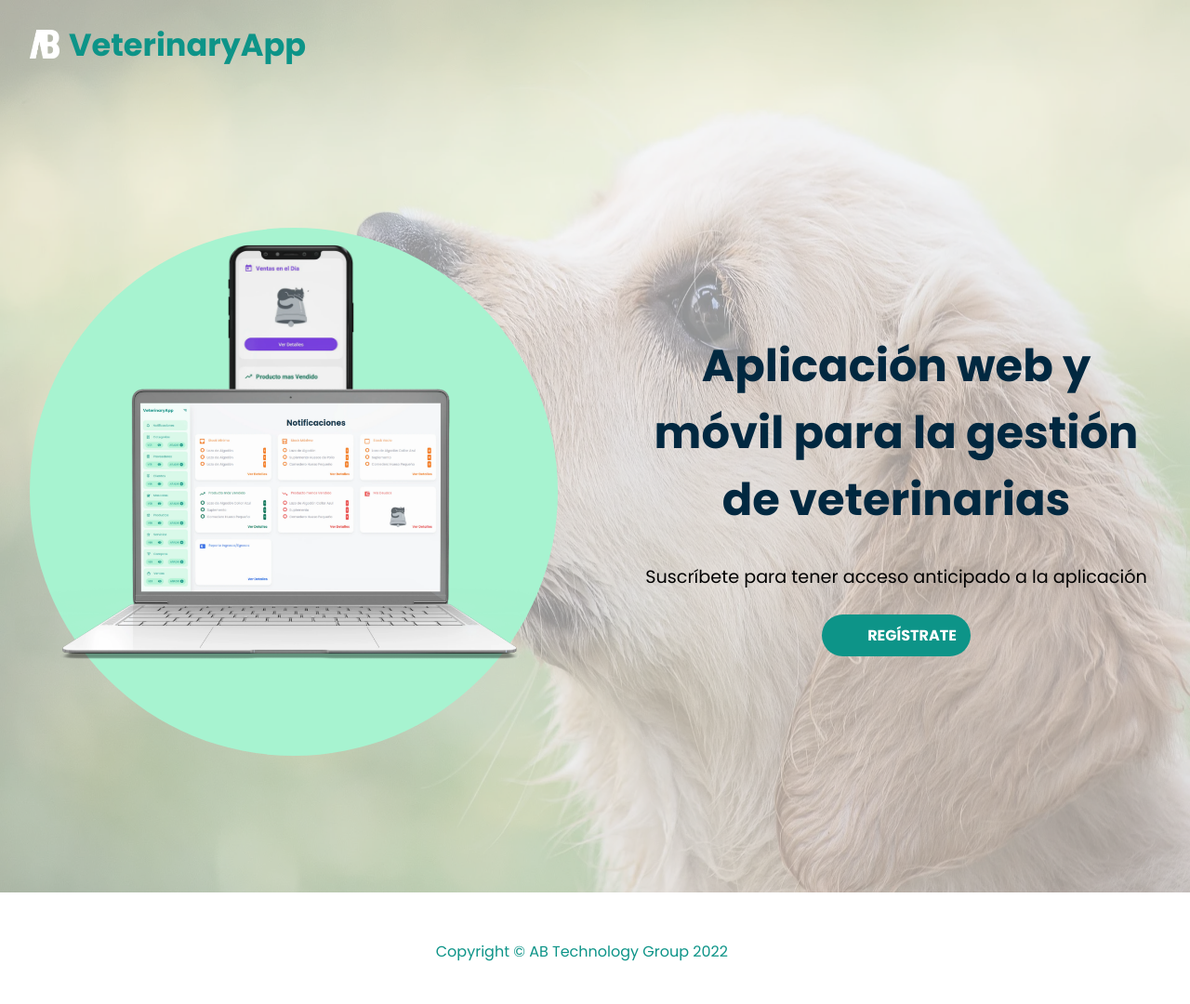
After one commit to gerencia-ab/AB-technology2.0, a PHP site: page /Views/veterinary/index.html in a window 1280 px wide. The commit adds this page. Shown: the whole page at 93% size. Run offline with PHP 8.4, Linux system fonts and the light colour scheme; some libraries are stand-ins or nearby versions.

Commit message:
Página publicitaria para veterinaria

```diff
--- /dev/null
+++ b/Views/veterinary/estilos.css
@@ -0,0 +1,191 @@
+@import url('https://fonts.googleapis.com/css2?family=Poppins:wght@400;500;600;700;800&display=swap');
+
+* {
+    padding: 0;
+    margin: 0;
+    box-sizing: border-box;
+    font-family: 'Poppins', sans-serif;
+}
+
+body {
+    background-color: #F4F5F7;
+}
+
+header {
+    display: flex;
+    flex-direction: column;
+    justify-content: center;
+    align-items: center;
+    height: 120vh;
+}
+
+h1 {
+    color: #0d9488;
+}
+
+.title {
+    color: #012840;
+    font-size: 3rem;
+    margin: 1rem;
+}
+
+nav {
+    display: flex;
+    padding: 1rem 2rem;
+    margin: 0.5rem 0;
+    font-size: 1.4rem;
+    width: 100%;
+    flex-direction: row;
+    justify-content: flex-start;
+}
+
+p {
+    margin: 1rem;
+    font-size: 1.2rem;
+}
+
+.preview-container {
+    width: 100%;
+    display: grid;
+    grid-template-columns: repeat(2, 1fr);
+    gap: 1rem;
+    height: 90%;
+}
+
+.preview-container>div:first-child {
+    position: relative;
+    width: 100%;
+    height: 100%;
+    min-height: 380px;
+    left: 0;
+    right: 0;
+    top: 0;
+    bottom: 0;
+}
+
+/*Laptop*/
+.preview-container>div:first-child img:first-child {
+    position: absolute;
+    left: 0;
+    right: 0;
+    top: 30%;
+    margin: auto;
+    width: 95%;
+    z-index: 2;
+}
+
+/*Celular*/
+.preview-container>div:first-child img:last-child {
+    position: absolute;
+    left: 0;
+    right: 0;
+    top: 0;
+    bottom: 30%;
+    margin: auto;
+    width: 25%;
+    z-index: 0;
+}
+
+/*Circulo*/
+.preview-container>div:first-child > div {
+    position: absolute;
+    left: 0;
+    right: 0;
+    top: 0;
+    bottom: 0;
+    margin: auto;
+    border-radius: 50%;
+    width: 90%;
+    aspect-ratio: 1 / 1;
+    background-color: #A7F3D0;
+}
+
+.preview-container>div:last-child {
+    display: flex;
+    padding: 1rem;
+    flex-direction: column;
+    justify-content: center;
+    text-align: center;
+    align-items: center;
+    width: 100%;
+}
+
+.btn-primario {
+    border: none !important;
+    margin: 10px;
+    display: flex;
+    font-weight: bold;
+    justify-content: center;
+    padding: 10px 15px;
+    color: #fff !important;
+    border-radius: 100px;
+    background-color: #0d9488;
+    transition: all 0.3s ease;
+}
+
+.btn-primario:hover {
+    box-shadow: 0px 10px 15px -3px rgba(107, 114, 128, 0.301),
+        0px 4px 6px -2px rgba(107, 114, 128, 0.13);
+    transition: all 0.3s ease;
+}
+
+.modal {
+    display: none;
+    justify-content: center;
+    align-items: center;
+    width: 100vw;
+    height: 100%;
+    z-index: 10;
+    position: fixed;
+    backdrop-filter: blur(10px) brightness(40%);
+}
+
+.modal>div {
+    top: 0;
+    left: 0;
+    right: 0;
+    bottom: 0;
+    margin: auto;
+    background-color: #fff;
+    box-shadow: 0px 10px 15px -3px rgba(107, 114, 128, 0.301),
+        0px 4px 6px -2px rgba(107, 114, 128, 0.13);
+    overflow-y: auto;
+    border-radius: 1rem;
+    width: 90%;
+    height: 90%;
+    max-width: 800px;
+    z-index: 10;
+
+}
+
+.open {
+    display: flex;
+}
+
+.imgFondo{
+    opacity: .4;
+    position: absolute;
+    width: 100%;
+    height: 120vh;
+}
+
+footer{
+    color: #0D9488;
+    bottom: 0 !important;
+    width: 100%;
+    align-items: center;
+    height: 120px;
+    display: flex;
+    justify-content: center;
+    background-color: white;
+}
+
+@media (max-width:600px) {
+    .preview-container {
+        grid-template-columns: 1fr;
+    }
+
+    nav {
+        justify-content: center;
+    }
+}
--- /dev/null
+++ b/Views/veterinary/index.html
@@ -0,0 +1,76 @@
+<!DOCTYPE html>
+<html lang="en">
+
+<head>
+    <meta charset="UTF-8">
+    <meta http-equiv="X-UA-Compatible" content="IE=edge">
+    <meta name="viewport" content="width=device-width, initial-scale=1.0">
+    <link rel="stylesheet" href="./estilos.css">
+    <link
+    rel="stylesheet"
+    href="https://cdnjs.cloudflare.com/ajax/libs/animate.css/4.1.1/animate.min.css"
+  />
+    <title>VeterinaryApp</title>
+</head>
+
+<body>
+    <div class="modal" id="modal">
+        <div>
+            <iframe src="https://docs.google.com/forms/d/e/1FAIpQLSdYmkqFVKaRQ52NUD2_iDOM3KOooinGNki4dqFaLlDAF078Kg/viewform?embedded=true" width="640" height="1583" style="margin: auto; width: 100%;" frameborder="0" marginheight="0" marginwidth="0">Cargando…</iframe>
+            <a class="btn-primario" id="btnCerrar" style="cursor: pointer;"><box-icon color="#fff" style="margin-right: 10px" name='close'></box-icon>CERRAR</a>
+        </div>
+    </div>
+    <img class="imgFondo" src="./img/fondo_perro.webp">
+    <header>
+        <nav>
+            <a class="animate__animated animate__fadeInUp" href="https://ab-sistemas.com/" target="_blank" style="cursor: pointer; margin-right: 10px;">
+                <img src="./img/logo_AB.webp" style="width: 32px; margin-top: 8px;">
+            </a>
+            <h1 class="animate__animated animate__bounceInLeft">VeterinaryApp</h1>
+        </nav>
+
+        <div class="preview-container">
+            <div>
+                <img class="animate__animated animate__fadeInUp" src="./img/laptop.webp" alt="">
+                <div class="animate__animated animate__fadeInDown"></div>
+                <img class="animate__animated animate__fadeInDown" src="./img/smartphone.webp" alt="">
+            </div>
+            <div>
+                <h1 class="title animate__animated animate__zoomIn">Aplicación web y móvil para la gestión de veterinarias</h1>
+                <p class="animate__animated animate__fadeInUp">Suscríbete para tener acceso anticipado a la aplicación</p>
+                <a class="btn-primario animate__animated animate__fadeInUp" id="btnRegistrar" style="cursor: pointer;"><box-icon color="#fff" style="margin-right: 10px" name='star'></box-icon>REGÍSTRATE</a>
+            </div>
+        </div>
+
+    </header>
+      <!-- Footer -->
+      <footer>
+        <div class="container my-auto">
+          <div class="copyright text-center my-auto fs-6">
+            <span style="font-size: 16px;">
+              Copyright &copy; AB Technology Group 2022
+              <a class="" href="https://api.whatsapp.com/send?phone=573158227811&text=Hola,%20quiero%20conocer%20m%C3%A1s%20sobre%20los%20productos%20que%20ofrecen." target="_blank">
+                  <box-icon color="#2C948C" type='logo' name='whatsapp'></box-icon>
+              </a>
+            </span><br>
+          </div>
+        </div>
+      </footer>
+
+
+    <script>
+        document.getElementById("btnRegistrar").addEventListener("click", ()=> {
+            document.getElementById("modal").classList.add("open")
+        })
+
+        document.getElementById("btnCerrar").addEventListener("click", ()=> {
+            document.getElementById("modal").classList.remove("open")
+        })
+    </script>
+
+
+     <script src="https://unpkg.com/boxicons@2.1.4/dist/boxicons.js"></script>
+
+</body>
+
+</html>
```
Also changed, not shown: Views/politica-de-privacidad/index.php (+11 -2 lines), Views/veterinary/img/fondo_perro.jpg (added), Views/veterinary/img/fondo_perro.webp (added), Views/veterinary/img/laptop.png (added), Views/veterinary/img/laptop.webp (added), Views/veterinary/img/logo_AB.webp (added), Views/veterinary/img/smartphone.png (added), Views/veterinary/img/smartphone.webp (added).
